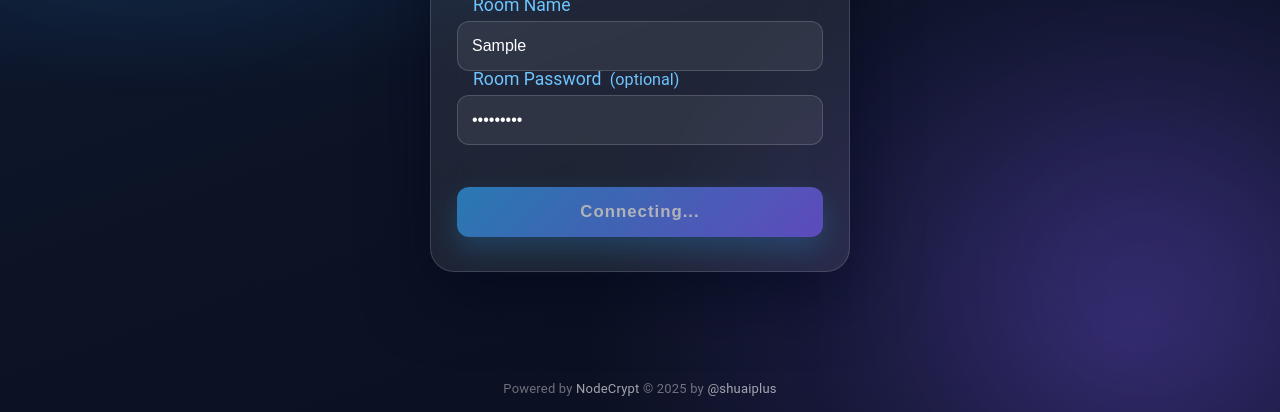
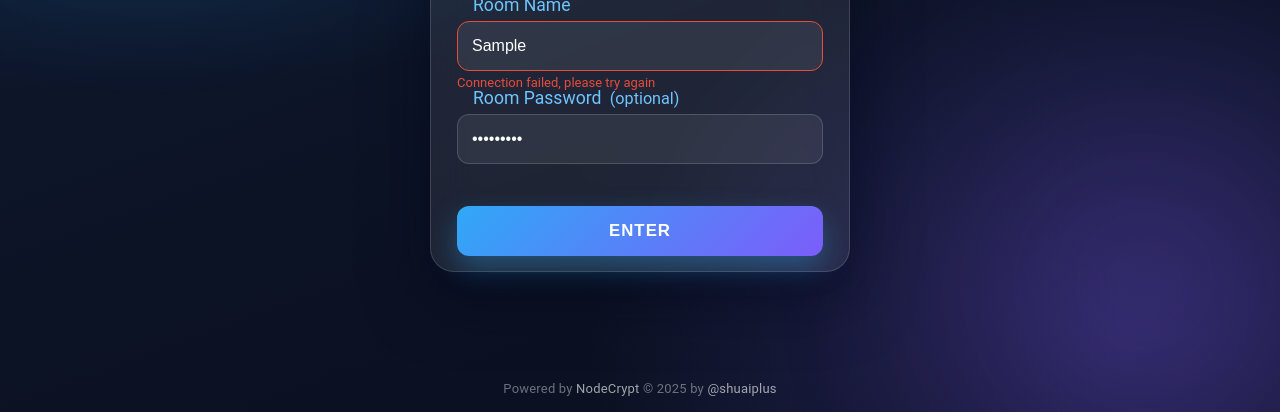
Before and after one commit to star-uu/nodecrypt2, a website built with Vite: page client/index.html in a window 1280 px wide. Both pictures are taken after typing "Sample", "Sample", "Sample123" into the empty fields and a click on the button "ENTER". Shown: the part 388-800 px from the top of the page. Built offline with nearby package versions, Linux system fonts and the light colour scheme; no server answers; what @dicebear/core, js-sha256 would draw is missing.

Commit message:
修复加入节点弹窗输入不可见与连接失败无法恢复

```diff
--- a/client/css/body.css
+++ b/client/css/body.css
@@ -294,23 +294,59 @@ body.login-page::after {
 .input-group input {
 	width: 100%;
 	box-sizing: border-box;
-	border: 1px solid rgba(255, 255, 255, 0.16);
+	border: 1px solid #d9dee7;
 	border-radius: 12px;
 	padding: 15px 14px;
 	font-size: 1rem;
 	outline: none;
-	background: rgba(255, 255, 255, 0.07);
-	color: #fff;
+	background: #f6f8fa;
+	color: #1f2937;
 	transition: border-color 0.2s ease, background-color 0.2s ease, box-shadow 0.2s ease;
 }
 
 .input-group input::placeholder {
-	color: rgba(255, 255, 255, 0.35);
+	color: #9aa4b2;
 }
 
 .input-group input:focus {
 	border-color: #30a8f7;
+	background: #fff;
+	box-shadow: 0 0 0 4px rgba(48, 168, 247, 0.18);
+}
+
+/* Dark glass input styles apply to the login page card only */
+.flip-card .input-group input,
+.login-container .input-group input {
+	border-color: rgba(255, 255, 255, 0.16);
+	background: rgba(255, 255, 255, 0.07);
+	color: #fff;
+}
+
+.flip-card .input-group input::placeholder,
+.login-container .input-group input::placeholder {
+	color: rgba(255, 255, 255, 0.35);
+}
+
+.flip-card .input-group input:focus,
+.login-container .input-group input:focus {
+	border-color: #30a8f7;
 	background: rgba(255, 255, 255, 0.1);
+}
+
+/* Light inputs inside the white join-node modal */
+.login-modal .input-group input {
+	border-color: #d9dee7;
+	background: #f6f8fa;
+	color: #1f2937;
+}
+
+.login-modal .input-group input::placeholder {
+	color: #9aa4b2;
+}
+
+.login-modal .input-group input:focus {
+	border-color: #30a8f7;
+	background: #fff;
 	box-shadow: 0 0 0 4px rgba(48, 168, 247, 0.18);
 }
 
--- a/client/js/room.js
+++ b/client/js/room.js
@@ -102,19 +102,38 @@ export function joinRoom(userName, roomName, password, modal = null, onResult) {
 	newRd.password = password;
 	roomsData.push(newRd);
 	const idx = roomsData.length - 1;
+	const prevActiveIndex = activeRoomIndex;
 	switchRoom(idx);
 	const sidebarUsername = $id('sidebar-username');
 	if (sidebarUsername) sidebarUsername.textContent = userName;
 	setSidebarAvatar(userName);
 	let closed = false;
+	let secured = false;
+	// Fail the join attempt: remove the room entry, switch back to the
+	// previous room and report the failure so the form can recover.
+	const failJoin = () => {
+		if (closed) return;
+		closed = true;
+		const chatInst = roomsData[idx] ? roomsData[idx].chat : null;
+		roomsData.splice(idx, 1);
+		if (chatInst) {
+			try {
+				// Prevent the failed instance from reconnecting in the background
+				chatInst.credentials = null;
+				chatInst.disconnect()
+			} catch (error) {}
+		}
+		activeRoomIndex = prevActiveIndex;
+		if (prevActiveIndex >= 0) switchRoom(prevActiveIndex);
+		if (onResult) onResult(false)
+	};
 	const callbacks = {
 		onServerClosed: () => {
-			setStatus('Node connection closed');
-			if (onResult && !closed) {
-				closed = true;
-				onResult(false)
-			}
+			if (!secured) failJoin();
 		},		onServerSecured: () => {
+			secured = true;
+			if (closed) return;
+			closed = true;
 			if (modal) modal.remove();
 			else {
 				const loginContainer = $id('login-container');
@@ -124,10 +143,7 @@ export function joinRoom(userName, roomName, password, modal = null, onResult) {
 				// Leave the login page styles behind once the chat opens
 				document.body.classList.remove('login-page');
 			}
-			if (onResult && !closed) {
-				closed = true;
-				onResult(true)
-			}
+			if (onResult) onResult(true)
 			addSystemMsg(t('system.secured', 'connection secured'))
 		},
 		onClientSecured: (user) => handleClientSecured(idx, user),
--- a/client/js/ui.js
+++ b/client/js/ui.js
@@ -473,7 +473,17 @@ export function loginFormHandler(modal) {
 		window.joinRoom(userName, roomName, password, modal, function(success) {
 			if (!success && btn) {
 				btn.disabled = false;
-				btn.innerText = 'ENTER'
+				btn.innerText = t('ui.enter', 'ENTER');
+				if (roomInput) {
+					roomInput.style.border = '1.5px solid #e74c3c';
+					warnTip = document.createElement('div');
+					warnTip.style.color = '#e74c3c';
+					warnTip.style.fontSize = '13px';
+					warnTip.style.marginTop = '4px';
+					warnTip.textContent = t('ui.connect_failed', 'Connection failed, please try again');
+					roomInput.parentNode.appendChild(warnTip);
+					roomInput._warnTip = warnTip
+				}
 			}
 		})
 	}
--- a/client/js/util.i18n.js
+++ b/client/js/util.i18n.js
@@ -26,6 +26,7 @@ const LANGUAGES = {
 			'ui.enter': 'ENTER',
 			'ui.tagline': 'End-to-end encrypted · Zero-knowledge · Anonymous',
 			'ui.connecting': 'Connecting...',
+			'ui.connect_failed': 'Connection failed, please try again',
 			'ui.node_exists': 'Room already exists',
 			'ui.my_name': 'My Name',
 			'ui.members': 'Members',
@@ -181,6 +182,7 @@ const LANGUAGES = {
 			'ui.enter': '确定',
 			'ui.tagline': '端到端加密 · 零信任 · 完全匿名',
 			'ui.connecting': '连接中...',
+			'ui.connect_failed': '连接失败，请重试',
 			'ui.node_exists': '此房间已存在',
 			'ui.my_name': '我的名字',
 			'ui.members': '在线成员',
```
